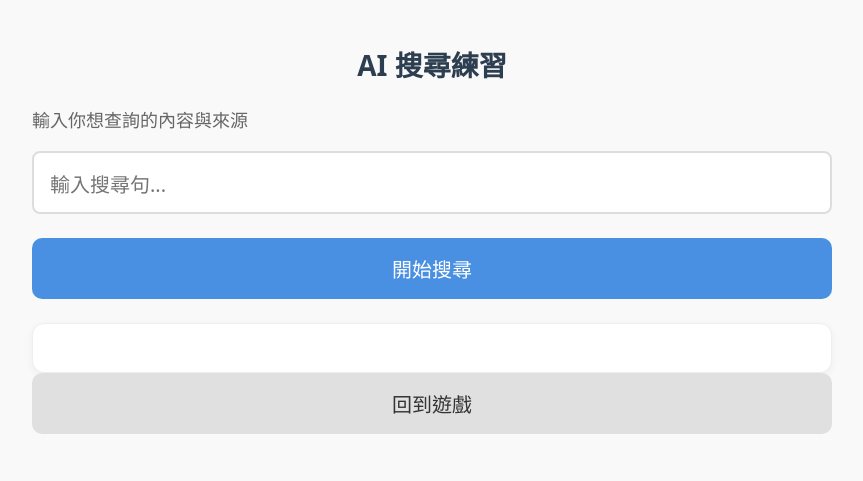
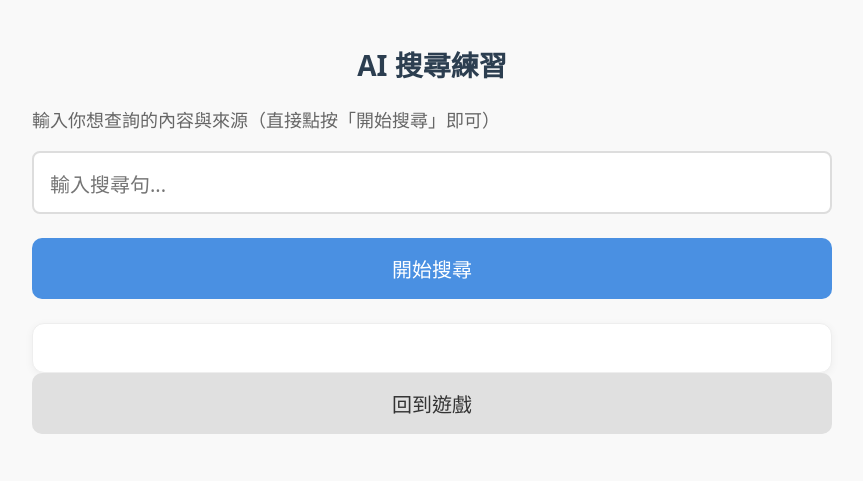
Before and after one commit to Chenche0119/beitou-ai-search, a plain HTML site: page frontend/index.html in a window 1280 px wide. Shown: the whole page, without its empty margins (208-1071 px from the left). Drawn offline with Linux system fonts and the light colour scheme.

Commit message:
feat: adjust frontend index page content and structure

```diff
--- a/frontend/index.html
+++ b/frontend/index.html
@@ -136,7 +136,7 @@
 
     <h2>AI 搜尋練習</h2>
 
-    <p>輸入你想查詢的內容與來源</p>
+    <p>輸入你想查詢的內容與來源（直接點按「開始搜尋」即可）</p>
 
     <textarea id="query" placeholder="輸入搜尋句..." rows="1"></textarea>
 
```
